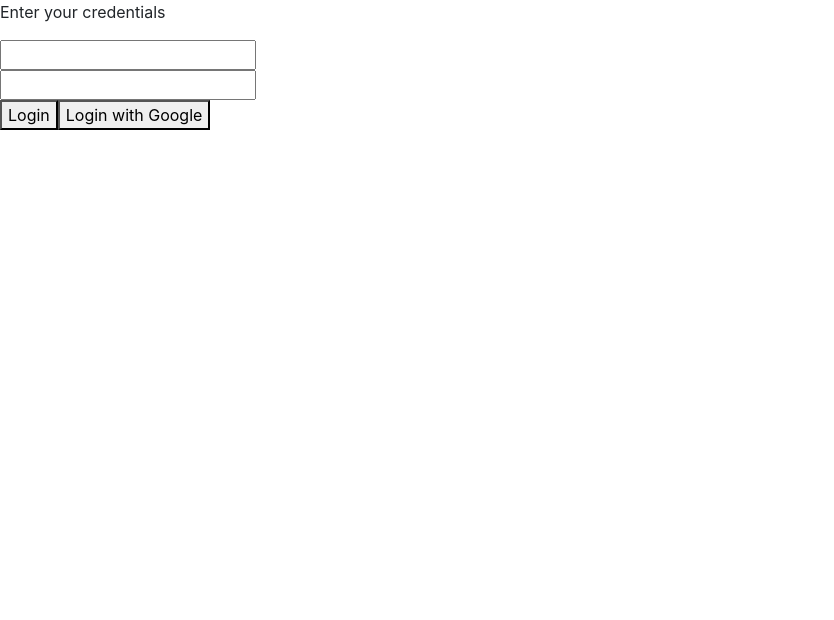
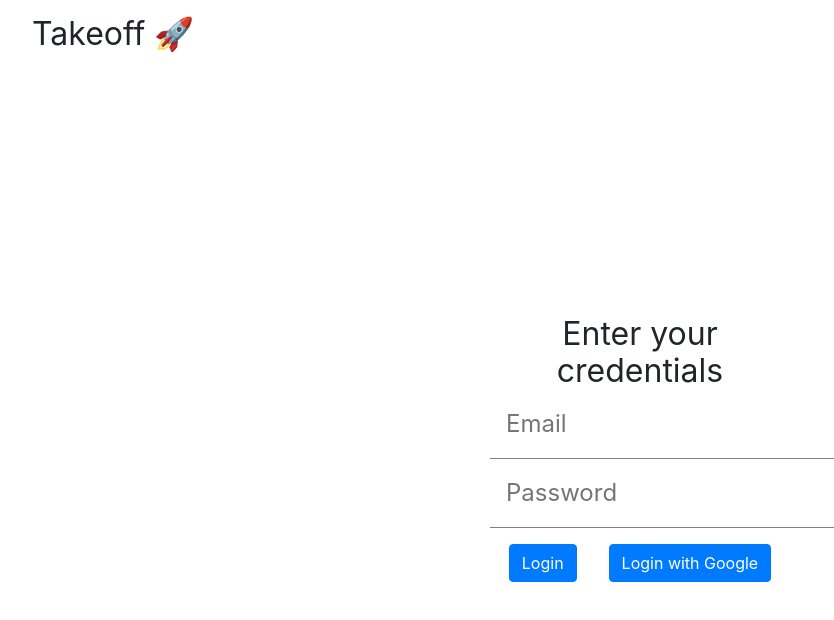
Before and after one commit to kjkardum/fersizedbytesHackathon, a Next.js app: page /login in a window 1280 px wide. Shown: the top 620 px of the page, without its empty margins (0-834 px from the left). Built offline with nearby package versions, Linux system fonts and the light colour scheme.

Commit message:
Login UI

```diff
--- a/pages/login.tsx
+++ b/pages/login.tsx
@@ -1,5 +1,9 @@
+import Head from "next/head";
 import React, { useState } from "react";
 import firebase from "firebase/app";
+import AnimatedBackground from "../components/AnimatedBackground";
+import styles from "../styles/Login.module.css";
+import { Button } from "react-bootstrap";
 
 import "firebase/auth";
 
@@ -51,23 +55,29 @@ function main({ Component, pageProps }) {
     };
 
     return (
-        <div>
-            <p>Enter your credentials</p>
-            <input
-                value={email}
-                onChange={(e) => setEmail(e.target.value)}
-            ></input>
-            <br />
-            <input
-                value={password}
-                type="password"
-                onChange={(e) => setPassword(e.target.value)}
-            ></input>
-            <br />
-            <button onClick={() => loginHandler()}>Login</button>
-            <button onClick={() => googleLoginHandler()}>
-                Login with Google
-            </button>
+        <div className={styles.container}>
+            <Head>
+                <title>Takeoff</title>
+                <link rel="icon" href="/favicon.ico" />
+            </Head>
+            <main className={styles.main}>
+                <div className={styles.topblock}>
+                    <div className={styles.title}>Takeoff 🚀</div>
+                </div>
+                <div className={styles.logindiv}>
+                    <p className={styles.title}>Enter your credentials</p>
+                    <input placeholder="Email" value={email} className={styles.logininput} onChange={(e) => setEmail(e.target.value)}></input>
+                    <br />
+                    <input placeholder="Password" value={password} type="password" className={styles.logininput} onChange={(e) => setPassword(e.target.value)}></input>
+                    <br />
+                    <Button className={styles.loginbutton} onClick={() => loginHandler()}>
+                        Login
+                    </Button>
+                    <Button className={styles.loginbutton} onClick={() => googleLoginHandler()}>
+                        Login with Google
+                    </Button>
+                </div>
+            </main>
         </div>
     );
 }
--- /dev/null
+++ b/styles/Login.module.css
@@ -0,0 +1,56 @@
+.container {
+    min-height: 100vh;
+    display: flex;
+    flex-direction: column;
+    justify-content: center;
+    align-items: center;
+}
+
+.main {
+    padding: 1rem 0 0 0;
+    flex: 1;
+    display: flex;
+    flex-direction: column;
+    width: 100%;
+}
+
+.topblock {
+    padding: 0 2rem;
+    height: 100px;
+    z-index: 1;
+}
+
+.title a {
+    color: #0070f3;
+    text-decoration: none;
+}
+
+.title a:hover,
+.title a:focus,
+.title a:active {
+    text-decoration: underline;
+}
+
+.title {
+    z-index: 1;
+    margin: 0;
+    line-height: 1.15;
+    font-size: 2rem;
+}
+.logindiv {
+    width: 300px;
+    min-height: 300px;
+    padding-top: 200px;
+    place-self: center;
+    text-align: center;
+}
+.logininput {
+    outline: none !important;
+    border: none;
+    font-size: 1.5rem;
+    border-bottom: 1px solid gray;
+    padding: 1rem;
+}
+.loginbutton {
+    margin: 1rem;
+}
```
Also changed, not shown: 1 other file (tests, documents, lock files or other folders).
